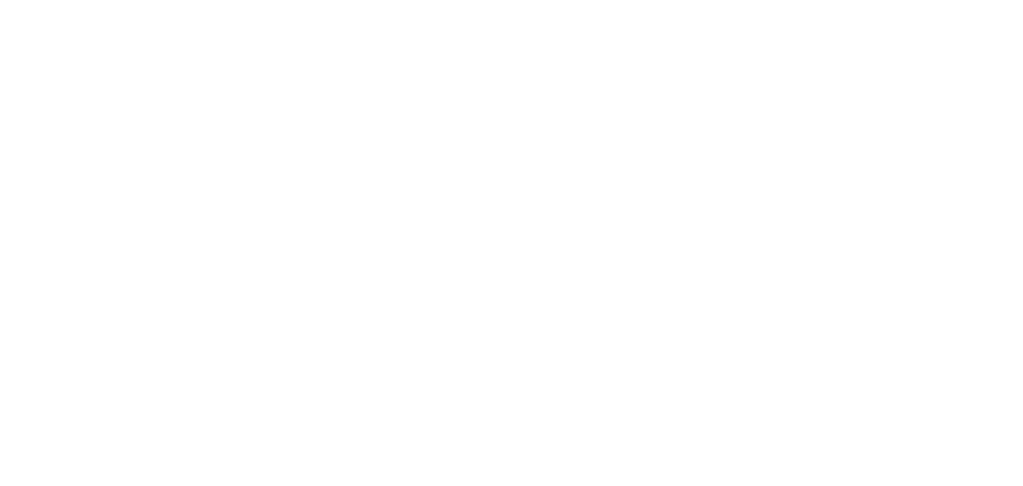
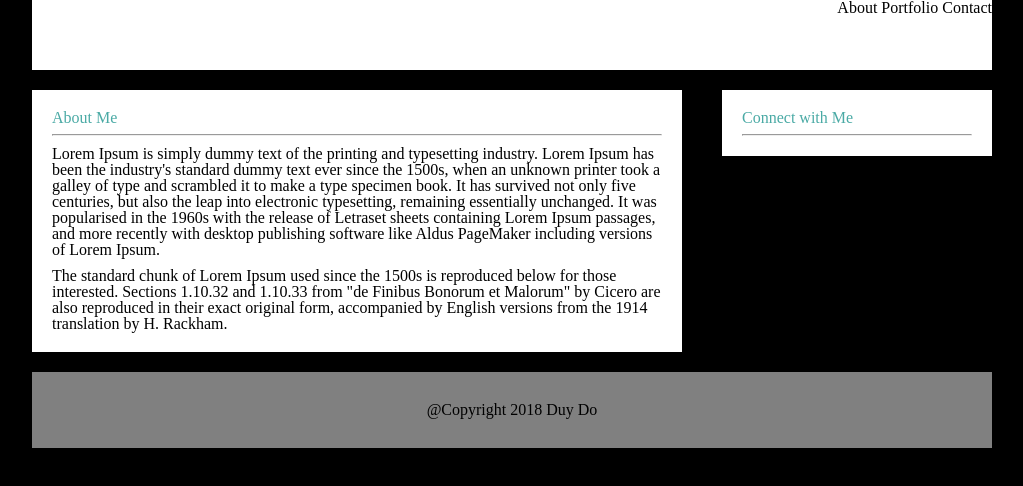
Before and after one commit to duydodevgithub/Basic-Portfolio, a plain HTML site: page recap/index.html in a window 1280 px wide. Shown: the whole page, without its empty margins (128-1151 px from the left). Drawn offline with Linux system fonts and the light colour scheme.

Commit message:
finish layout portfolio_about

```diff
--- a/recap/assets/css/style.css
+++ b/recap/assets/css/style.css
@@ -0,0 +1,58 @@
+body {
+    background-color: black;
+}
+
+#page {
+    width: 960px;
+    margin: auto;
+}
+header {
+    background-color: white;
+    width: 100%;
+    overflow: auto;
+    height: 70px;
+}
+
+li {
+    display: inline;
+}
+ul {
+    float: right;
+}
+
+
+#content {
+    margin: 20px 0px 20px 0px;
+    overflow: auto;
+}
+
+#page_section {
+    width: 650px;
+    background-color: white;
+    float: left;
+}
+p {
+    margin: 10px 0px 10px 0px;
+}
+#page_aside {
+    width: 270px;
+    background-color: white;
+    float: right;
+
+}
+
+footer {
+    text-align: center;
+    width: 100%;
+    background-color: gray;
+    padding: 20px 0px 20px 0px;
+
+}
+
+h2, h3 {
+    color: #4aaaa5;
+}
+
+.div_content {
+    margin: 20px 20px 20px 20px;
+}
--- a/recap/index.html
+++ b/recap/index.html
@@ -9,8 +9,41 @@
     <title>Basic Portfolio</title>
 </head>
 <body>
-    <header>
+    <div id="page">
+        <!-- header of page -->
+        <header>
+            <nav>
+                <ul>
+                    <li>About</li>
+                    <li>Portfolio</li>
+                    <li>Contact</li>
+                </ul>
+            </nav>
+        </header>
+        <!-- end header -->
+        <!-- page content -->
+        <div id="content">
+            <section id="page_section">
+                <div class="div_content">
+                    <h2>About Me</h2>
+                    <hr>
+                    <p>Lorem Ipsum is simply dummy text of the printing and typesetting industry. Lorem Ipsum has been the industry's standard dummy text ever since the 1500s, when an unknown printer took a galley of type and scrambled it to make a type specimen book. It has survived not only five centuries, but also the leap into electronic typesetting, remaining essentially unchanged. It was popularised in the 1960s with the release of Letraset sheets containing Lorem Ipsum passages, and more recently with desktop publishing software like Aldus PageMaker including versions of Lorem Ipsum.</p>
+                    <p>The standard chunk of Lorem Ipsum used since the 1500s is reproduced below for those interested. Sections 1.10.32 and 1.10.33 from "de Finibus Bonorum et Malorum" by Cicero are also reproduced in their exact original form, accompanied by English versions from the 1914 translation by H. Rackham.                    </p>
+                </div>
+            </section>
+            <aside id="page_aside">
+                <div class="div_content">
+                    <h3>Connect with Me</h3>
+                    <hr>
+                </div>
 
-    </header>
+            </aside>
+        </div>
+        <!-- end page content -->
+        <!-- footer -->
+        <footer>
+            <p>@Copyright 2018 Duy Do</p>
+        </footer>
+    </div>
 </body>
 </html>
```
